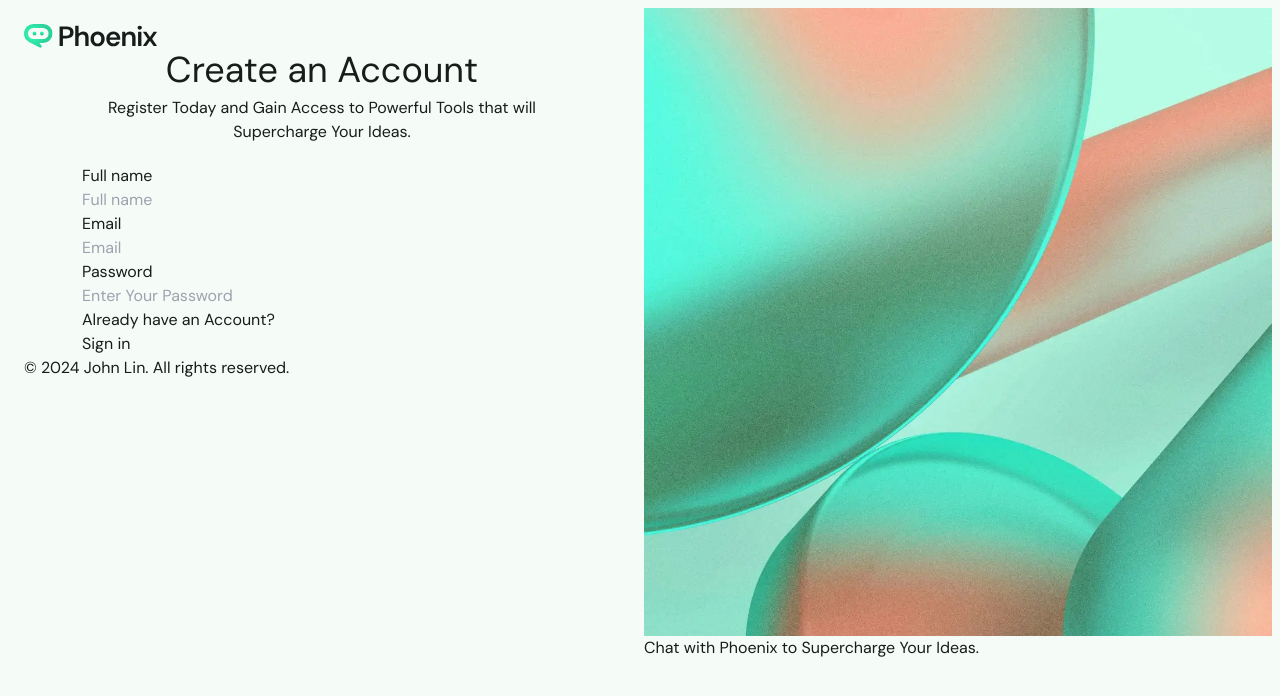
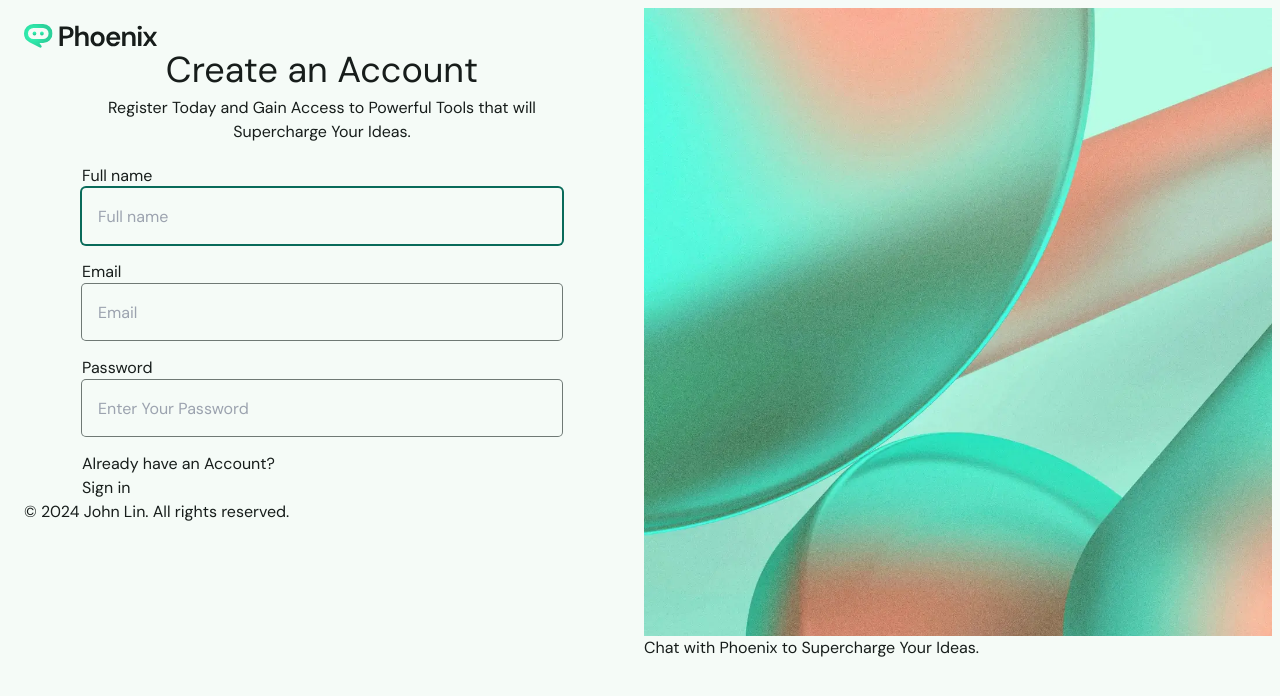
Before and after one commit to JohnL0919/phoenix, a React (Vite) app: page /register in a window 1280 px wide. Shown: the top 696 px of the page. Built offline with nearby package versions, Linux system fonts and the light colour scheme.

Commit message:
Updated Styling for textfield

```diff
--- a/pages/Register.jsx
+++ b/pages/Register.jsx
@@ -56,7 +56,10 @@ const Register = () => {
                 Supercharge Your Ideas.
               </p>
 
-              <Form method='POST'>
+              <Form
+                method='POST'
+                className='grid grid-cols-1 gap-4'
+              >
                 <TextField
                   type='text'
                   name='name'
--- a/src/index.css
+++ b/src/index.css
@@ -52,89 +52,39 @@
     dark:bg-dark-onBackground/15;
   }
 }
+
 /**
-* Styling for Register.jsx
-**/
+* Components
+*/
+@layer components {
+  /**
+  * Text Field
+  */
+  .text-field-wrapper {
+    @apply relative;
+  }
 
-.custom-class {
-  width: 100vw;
-  /* relative to the viewport width */
-  height: 100dvh;
-  /* relative to the viewport height */
-  padding: 0.5rem;
-  /* p-2 translates to padding of 0.5rem */
-  display: grid;
-  /* grid layout */
-  grid-template-columns: 1fr;
-  /* single column by default */
-  gap: 0.5rem;
-  /* lg:gap-2 translates to a 0.5rem gap */
-}
+  .text-field {
+    @apply ring-1
+    ring-light-outline
+    dark:ring-dark-outline
+    bg-inherit
+    text-light-onSurface
+    dark:text-dark-onSurface
+    caret-light-primary
+    dark:caret-dark-primary
+    h-14
+    px-4
+    rounded-extraSmall
+    transition-shadow
+    duration-short3
+    ease-linear
 
-@media (min-width: 768px) {
-  /* lg breakpoint */
+  hover:ring-light-onSurface
+  hover:dark:ring-dark-onSurface
 
-  .custom-class {
-    grid-template-columns: repeat(2, 1fr);
-    /* grid-cols-2 translates to two columns */
+    focus:ring-2
+  focus:ring-light-primary
+  focus:dark:ring-dark-primary;
   }
 }
-
-.custom-container {
-  display: flex;
-  flex-direction: column;
-  /* flex-col */
-  padding: 1rem;
-  /* p-4 translates to padding of 1rem */
-}
-
-.custom-link {
-  max-width: -moz-max-content;
-  max-width: max-content;
-  /* max-w-max */
-  margin-left: auto;
-  /* mx-auto */
-  margin-right: auto;
-  /* mx-auto */
-}
-
-@media (min-width: 768px) {
-  /* lg breakpoint */
-
-  .custom-link {
-    margin-left: 0;
-    /* lg:mx-0 */
-    margin-right: 0;
-    /* lg:mx-0 */
-  }
-}
-
-/* Light mode visible, hidden in dark mode */
-
-.light-visible {
-  display: block;
-}
-
-@media (prefers-color-scheme: dark) {
-  .light-visible {
-    display: none;
-  }
-}
-
-/* Dark mode visible, hidden in light mode */
-
-.dark-visible {
-  display: none;
-}
-
-@media (prefers-color-scheme: dark) {
-  .dark-visible {
-    display: block;
-  }
-}
-.text-displaySmall {
-  font-size: 36px;
-  font-weight: 400;
-  line-height: 44px;
-  letter-spacing: 0;
-}
```
